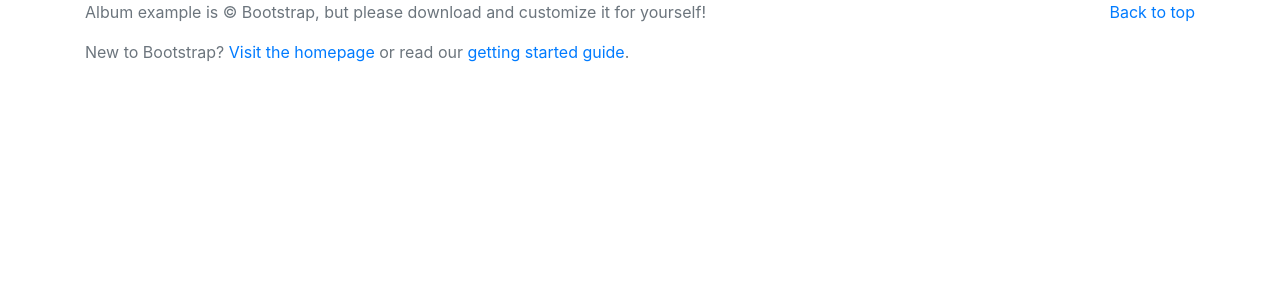
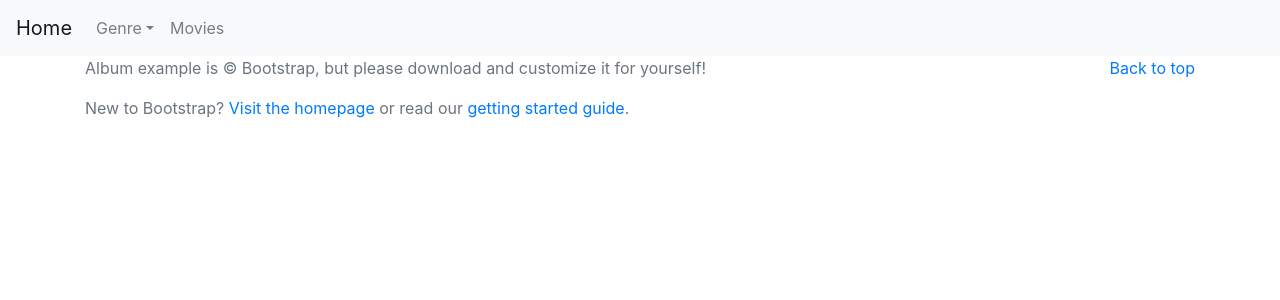
Before and after one commit to Jay-Shah10/catalog, a Django app: template genre/templates/genre/base.html in a window 1280 px wide. Shown: the top 300 px of the page. Run offline with Django 3.2, Linux system fonts and the light colour scheme; the template is opened without the code that fills it, so the values that code supplies are empty; some libraries are stand-ins or nearby versions.

Commit message:
updated the genre.
added movie genres in the nav bar.
Movies will be displayed in the home page. all of them.

```diff
--- a/catalog/settings.py
+++ b/catalog/settings.py
@@ -68,6 +68,7 @@ TEMPLATES = [
                 'django.template.context_processors.request',
                 'django.contrib.auth.context_processors.auth',
                 'django.contrib.messages.context_processors.messages',
+                'genre.context_processors.genre_variable',
             ],
         },
     },
--- /dev/null
+++ b/genre/context_processors.py
@@ -0,0 +1,7 @@
+from . import models
+
+def genre_variable(request):
+    genres = models.Genre.objects.all()
+    return {
+        'genres':genres
+    }
--- a/genre/templates/genre/base.html
+++ b/genre/templates/genre/base.html
@@ -37,6 +37,36 @@
   </head>
 <body>
 
+  <header>
+          <nav class="navbar navbar-expand-lg navbar-light bg-light">
+              <a class="navbar-brand" href="/">Home</a>
+              <button class="navbar-toggler" type="button" data-toggle="collapse" data-target="#navbarNav" aria-controls="navbarNav" aria-expanded="false" aria-label="Toggle navigation">
+              <span class="navbar-toggler-icon"></span>
+              </button>
+              <div class="collapse navbar-collapse" id="navbarNav">
+              <ul class="navbar-nav">
+                  <li class="nav-item active">
+                  </li>
+                  <li class="nav-item">
+                  <a class="nav-link dropdown-toggle" data-toggle="dropdown" href="#" role="button" aria-haspopup="true" aria-expanded="false">Genre</a>
+                  <div class="dropdown-menu">
+                    {% for genre in genres  %}
+
+
+                      <a class="dropdown-item" href="#">{{genre.genre}}</a>
+                    {% endfor %}
+                      <div class="dropdown-divider"></div>
+                      <a class="dropdown-item" href="#">Separated link</a>
+                  </div>
+                  </li>
+                  <li class="nav-item">
+                  <a class="nav-link" href="#">Movies</a>
+                  </li>
+              </ul>
+              </div>
+          </nav>
+  </header>
+
 <main role="main">
 
 
--- a/genre/templates/genre/movies.html
+++ b/genre/templates/genre/movies.html
@@ -1,6 +1,6 @@
 {% extends "genre/base.html" %}
     {% block content %}
-    {% include "genre/nav.html" %}
+
     {% include "genre/headers.html" %}
         {% for movie in movies  %}
             <p>{{movie.title}}</p>
--- a/genre/views.py
+++ b/genre/views.py
@@ -5,7 +5,9 @@ from .models import Genre, Movie
 # Create your views here.
 def index(request):
     genres = Genre.objects.all()
-    return render(request, 'genre/index.html', context={'genres':genres} )
+    movies = Movie.objects.all()
+    return render(request, 'genre/index.html', context={'genres':genres, 'movies':movies} )
+
 
 def show_movies(request, pk):
     genre = Genre.objects.get(pk=pk)
```
Also changed, not shown: genre/templates/genre/index.html (+2 -5 lines), genre/templates/genre/nav.html (deleted, +0 -20 lines), README.md.
